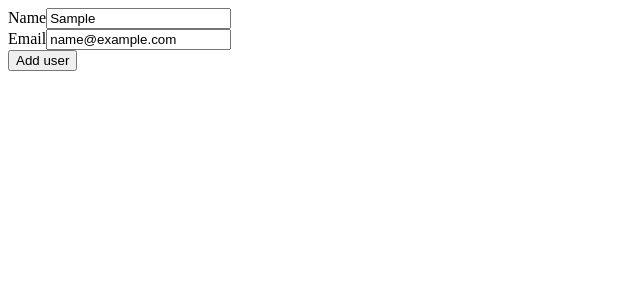
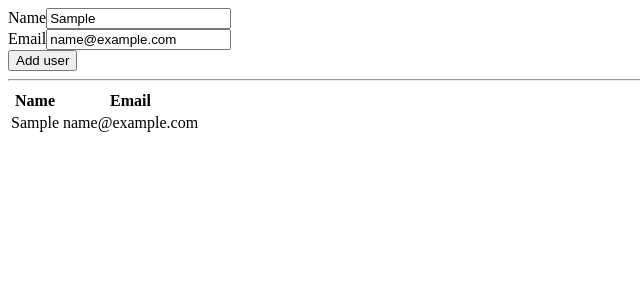
Before and after one commit to lysialeao/react-testing-library-and-jest-, a React (Vite) app: page / in a window 1280 px wide. Both pictures are taken after typing "Sample", "name@example.com" into the empty fields and a click on the button "Add user". Shown: the top 300 px of the page, without its empty margins (0-640 px from the left). Built offline with nearby package versions, Linux system fonts and the light colour scheme.

Commit message:
feat: :sparkles: implementing the user listing component

```diff
--- a/src/App.jsx
+++ b/src/App.jsx
@@ -1,9 +1,19 @@
+import React, { useState } from 'react'
 import UserForm from "./components/UserForm"
+import UserList from './components/UserList'
 
-function App() {
- return(
-  <UserForm />
- )
+const App = () => {
+  const [users, setUsers] = useState([])
+  const onUserAdd = (user) => {
+    setUsers([...users, user])
+  }
+  return (
+    <>
+     <UserForm onUserAdd={onUserAdd}/>
+     <hr/>
+     <UserList users={users}/>
+    </>
+  )
 }
 
 export default App
--- a/src/components/UserForm.jsx
+++ b/src/components/UserForm.jsx
@@ -1,11 +1,11 @@
 import React, { useState } from "react"
 
-const UserForm = () => {
+const UserForm = ({ onUserAdd }) => {
   const [name, setName] = useState('')
   const [email, setEmail] = useState('')
   const handleSubmit = (event) => {
     event.preventDefault()
-    console.log(name, email)
+    onUserAdd({ name, email})
   }
   return (
     <form onSubmit={handleSubmit}>
--- /dev/null
+++ b/src/components/UserList.jsx
@@ -0,0 +1,25 @@
+import React from "react"
+
+const UserList = ({ users }) => {
+  const renderedUsers = users?.map((user) =>
+      <tr key={user.name}>
+        <td>{user.name}</td>
+        <td>{user.email}</td>
+      </tr>
+    )
+  return (
+    <table>
+      <thead>
+        <tr>
+          <th>Name</th>
+          <th>Email</th>
+        </tr>
+      </thead>
+      <tbody>
+        {renderedUsers}
+      </tbody>
+    </table>
+  )
+}
+
+export default UserList
```
